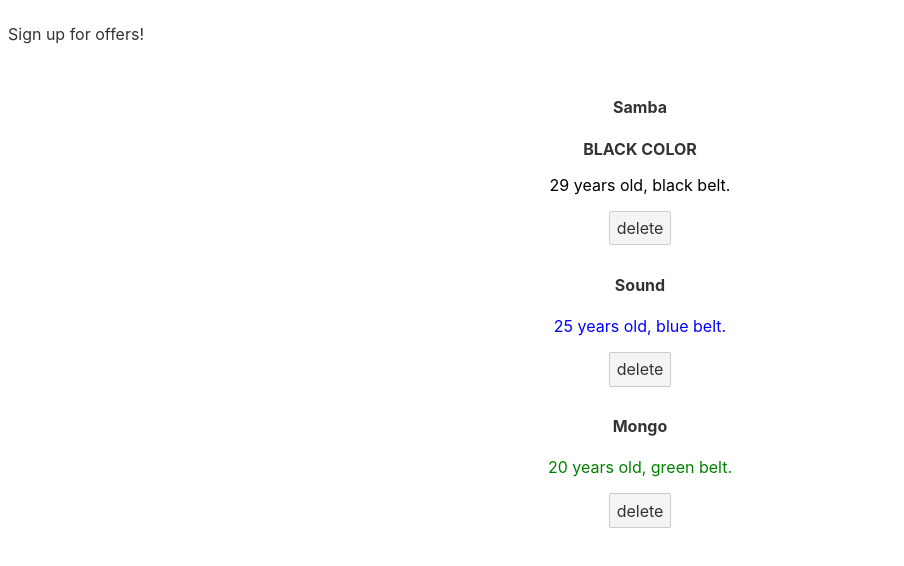
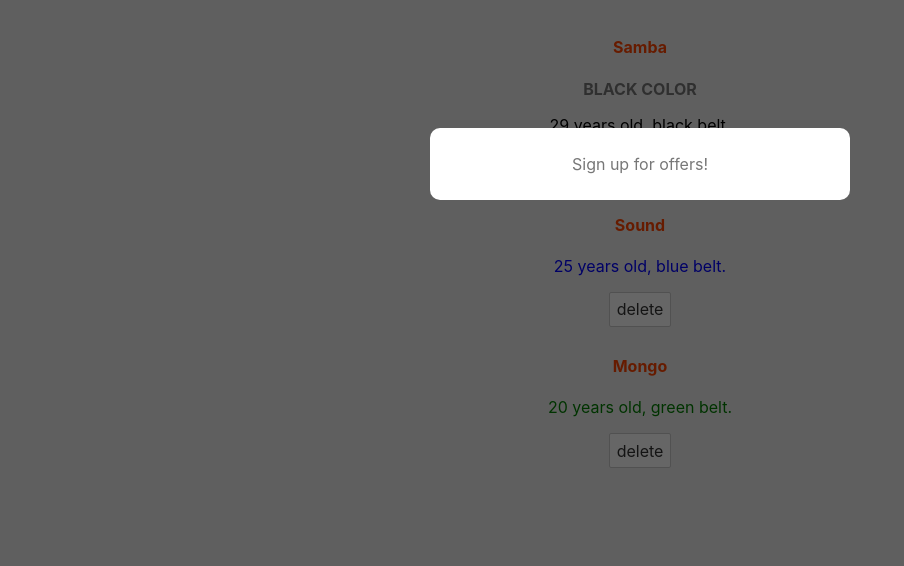
Before and after one commit to SambaLim/Svelte-Tutorial, a Svelte app: page / in a window 1280 px wide. Shown: the top 566 px of the page, without its empty margins (0-904 px from the left). Built offline with nearby package versions, Linux system fonts and the light colour scheme.

Commit message:
10. CSS & Conditional Styles

```diff
--- a/public/global.css
+++ b/public/global.css
@@ -7,7 +7,7 @@
 body {
 	color: #333;
 	margin: 0;
-	padding: 8px;
+	padding: 0;
 	box-sizing: border-box;
 	font-family: -apple-system, BlinkMacSystemFont, "Segoe UI", Roboto, Oxygen-Sans, Ubuntu, Cantarell, "Helvetica Neue", sans-serif;
 }
@@ -64,3 +64,19 @@
 button:focus {
 	border-color: #666;
 }
+
+/* extra styles */
+body {
+	color: #777;
+	background: #eee;
+	padding: 0;
+	margin: 0;
+}
+
+h4 {
+	color: orangered;
+}
+
+button {
+	background: white;
+}
--- a/src/Modal.svelte
+++ b/src/Modal.svelte
@@ -1,9 +1,10 @@
 <script>
   let showModal = true;
+  let isPromo = false;
 </script>
 
 {#if showModal}
-<div class="backdrop">
+<div class="backdrop" class:promo={isPromo}>
   <div class="modal">
     <p>Sign up for offers!</p>
   </div>
@@ -11,5 +12,24 @@
 {/if}
 
 <style>
+  .backdrop {
+    width: 100%;
+    height: 100%;
+    position: fixed;
+    background: rgba(0, 0, 0, 0.6);
+  }
 
+  .modal {
+    padding: 10px;
+    border-radius: 10px;
+    max-width: 400px;
+    margin: 10% auto;
+    text-align: center;
+    background: white;
+  }
+
+  .promo .modal{
+    background: crimson;
+    color: white;
+  }
 </style>
```
